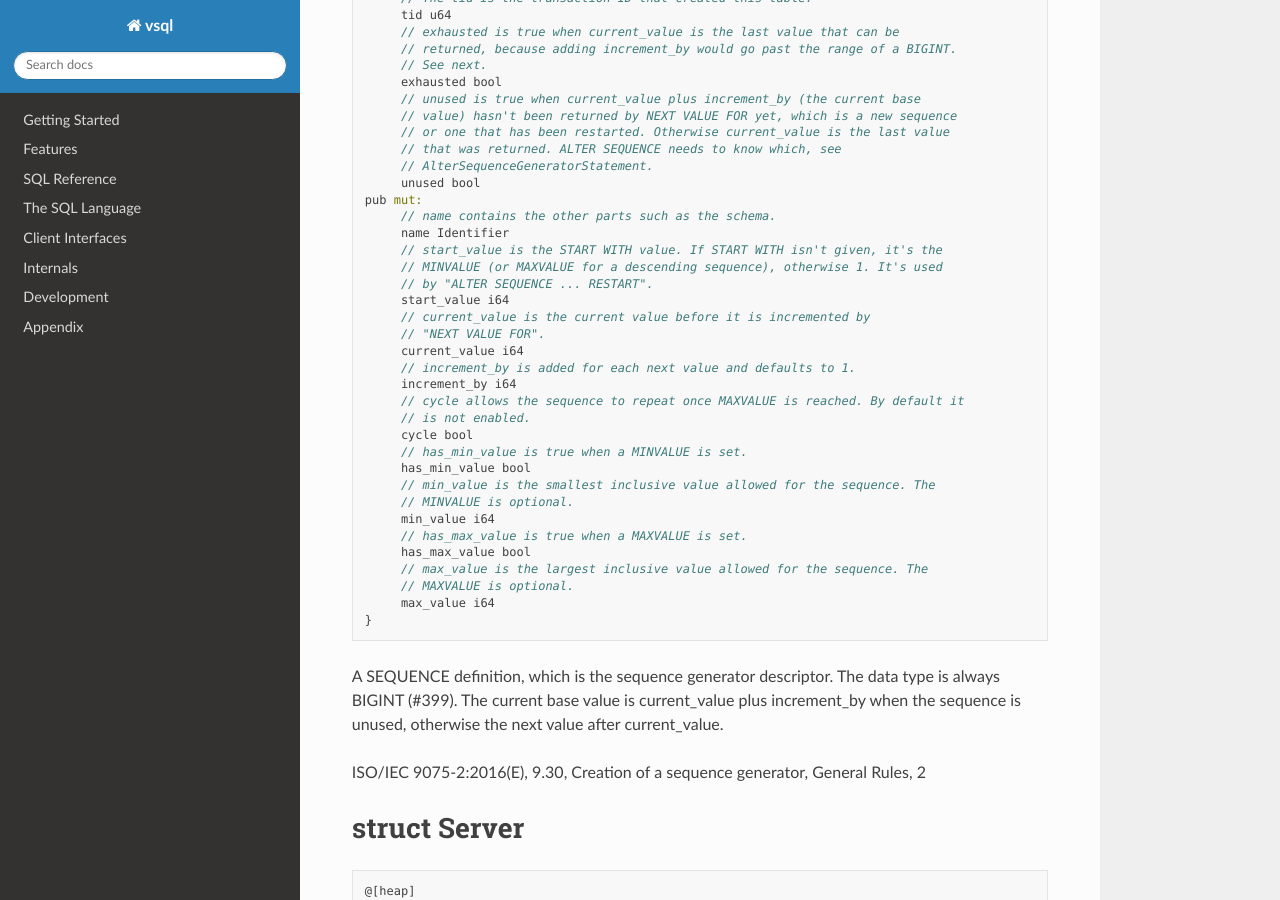
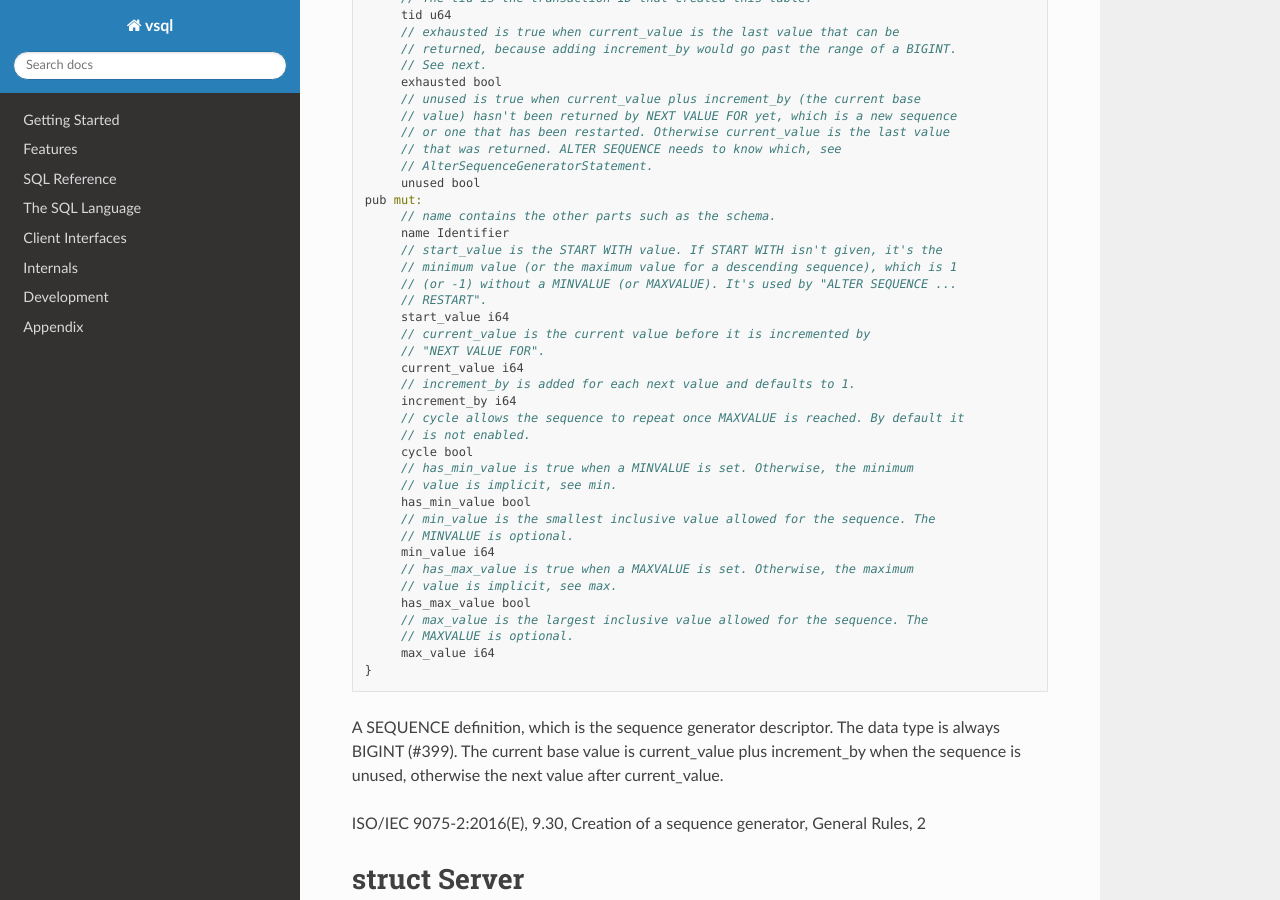
Before and after one commit to elliotchance/vsql, a Sphinx documentation site: the page built from docs/v-client-library-docs.rst, in a window 1280 px wide and 900 px high, scrolled down 15349 px. Built offline with Sphinx 7.4.7 and the Read the Docs theme 3.1.0, drawn with Linux system fonts in a browser that asks for light colours.

Commit message:
sequences: Use 1 and -1 as the implicit MINVALUE and MAXVALUE
A CYCLE sequence without a MINVALUE (or, when it's descending, without a MAXVALUE) started its next cycle at 1, even when 1 was outside its range, and then kept returning 1. The default START WITH was also always 1, when it should be the minimum value of an ascending sequence (or the maximum value of a descending one).

Both come from the implicit limits, which are implementation-defined. I've made them the same as PostgreSQL and our identity columns: 1 to the BIGINT maximum for an ascending sequence, and the BIGINT minimum to -1 for a descending one. So a sequence still starts at 1 by default (or -1 when it's descending), a CYCLE starts again at 1 (or -1), and a START WITH, RESTART WITH or MAXVALUE outside those limits is now a 42601 error unless the other limit is given, such as `START WITH -5` without a MINVALUE. NO MINVALUE and NO MAXVALUE in an ALTER SEQUENCE use the limits for the new INCREMENT BY, and must not exclude the next value. A limit that isn't given in the ALTER stays the same, so when INCREMENT BY changes the direction, the old implicit limit is kept as an explicit one.

The implicit limits aren't stored, so a sequence in an existing file gets the new ones when it's opened. If its START WITH or current value is outside of them (it was created with a negative START WITH, or as a descending sequence that started at 1), it keeps the BIGINT limit instead, so it carries on as before.

SQL T176

Fixes #785
Fixes #802

Co-Authored-By: Claude Opus 5.5 <noreply@anthropic.com>

```diff
--- a/docs/v-client-library-docs.rst
+++ b/docs/v-client-library-docs.rst
@@ -846,8 +846,9 @@ struct Sequence
    	// name contains the other parts such as the schema.
    	name Identifier
    	// start_value is the START WITH value. If START WITH isn't given, it's the
-   	// MINVALUE (or MAXVALUE for a descending sequence), otherwise 1. It's used
-   	// by "ALTER SEQUENCE ... RESTART".
+   	// minimum value (or the maximum value for a descending sequence), which is 1
+   	// (or -1) without a MINVALUE (or MAXVALUE). It's used by "ALTER SEQUENCE ...
+   	// RESTART".
    	start_value i64
    	// current_value is the current value before it is incremented by
    	// "NEXT VALUE FOR".
@@ -857,12 +858,14 @@ struct Sequence
    	// cycle allows the sequence to repeat once MAXVALUE is reached. By default it
    	// is not enabled.
    	cycle bool
-   	// has_min_value is true when a MINVALUE is set.
+   	// has_min_value is true when a MINVALUE is set. Otherwise, the minimum
+   	// value is implicit, see min.
    	has_min_value bool
    	// min_value is the smallest inclusive value allowed for the sequence. The
    	// MINVALUE is optional.
    	min_value i64
-   	// has_max_value is true when a MAXVALUE is set.
+   	// has_max_value is true when a MAXVALUE is set. Otherwise, the maximum
+   	// value is implicit, see max.
    	has_max_value bool
    	// max_value is the largest inclusive value allowed for the sequence. The
    	// MAXVALUE is optional.
```
Also changed, not shown: docs/alter-sequence.rst (+8 -2 lines), docs/create-sequence.rst (+9 -0 lines), docs/standard/part2/09.txt (+16 -16 lines), 8 other files.
